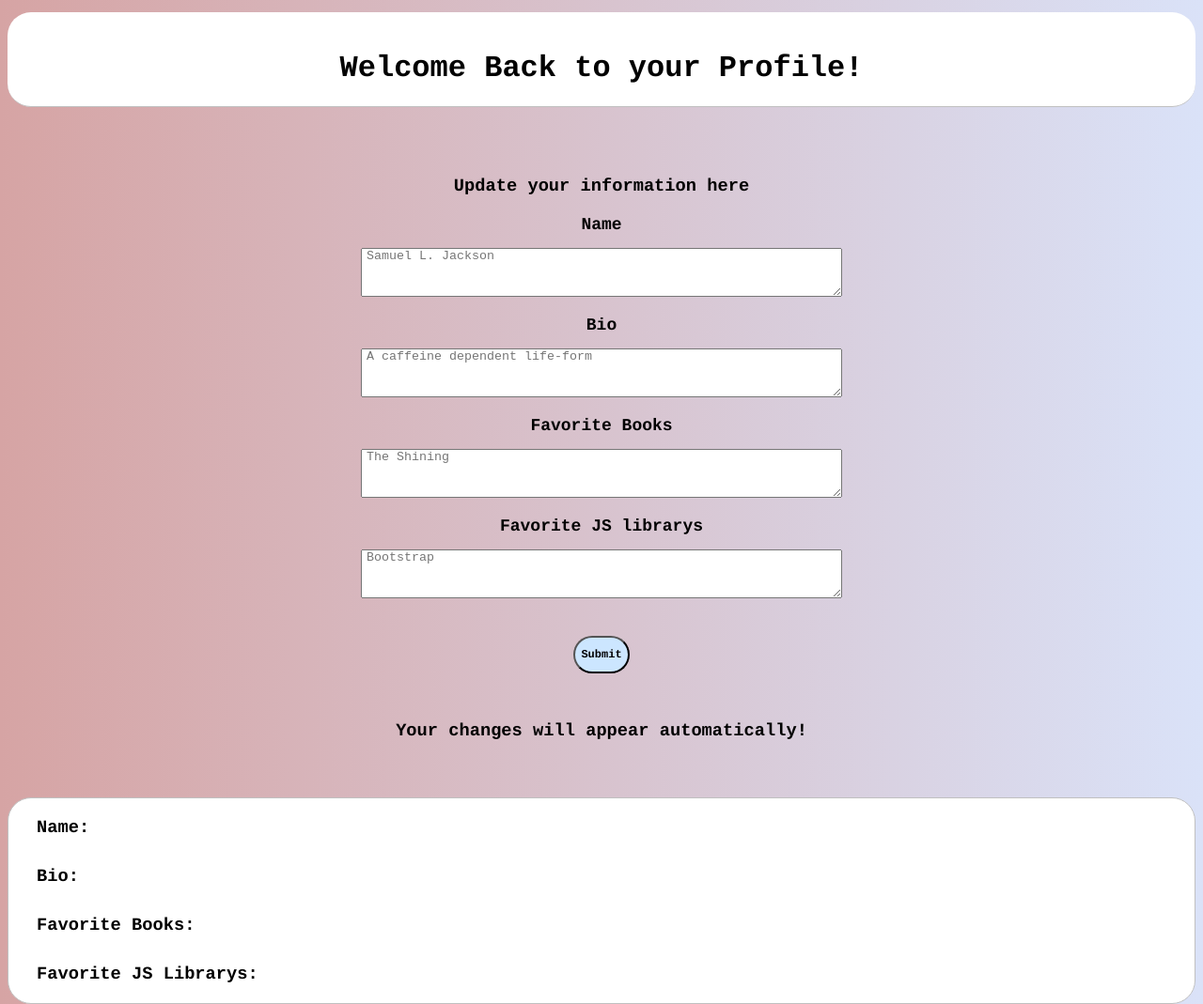
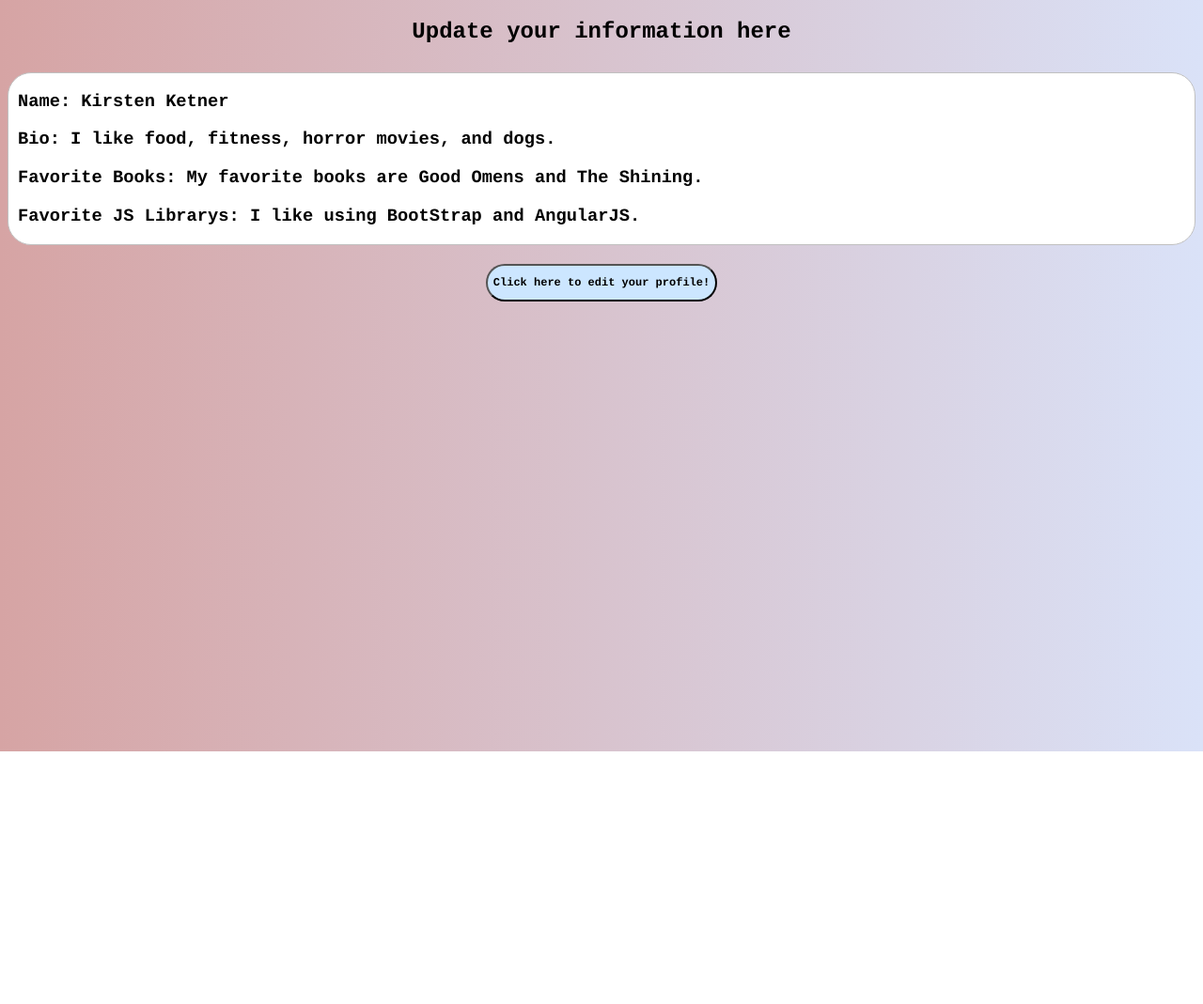
Before and after one commit to KKetner87/js-basics, a plain HTML site: page ng.hide/hide.html in a window 1280 px wide. Shown: the top 1069 px of the page at 94% size. After the commit the page ends 800 px from the top, so only its background shows below. Drawn offline with nearby package versions, Linux system fonts and the light colour scheme.

Commit message:
finished ng.hide

```diff
--- a/ng.hide/hide.css
+++ b/ng.hide/hide.css
@@ -24,18 +24,6 @@ label {
 }
 
 
-.jumbotron {
-  display: block;
-  text-align: center;
-  border-bottom: 1px solid silver;
-  background-color: white;
-  height: 80px;
-  margin-top: 1%;
-  margin-bottom: 5%;
-  padding-top:20px;
-  border-radius: 25px;
-}
-
 .header {
   display: block;
   text-align: center;
@@ -49,12 +37,14 @@ label {
 
 .userProfile {
   margin-top: 20px;
+  padding-left: 10px;
   background-color: white;
   border: 1px solid silver;
   border-radius: 25px;
+  text-align: left;
 }
 
-h3 {
+h2 {
   padding: 10px 10px;
   margin: 10px 20px;
 }
--- a/ng.hide/hide.html
+++ b/ng.hide/hide.html
@@ -14,82 +14,61 @@
 
 <body ng-controller="user as userForm">
 
-<div class="jumbotron">
-  <h1>Welcome Back to your Profile!</h1>
-  <p><a class="btn btn-primary btn-lg"></a></p>
-</div>
-
-
-<!-- The form that the user will use to update their info  -->
-<!--     style="display:none" -->
 <div class="form_edit">
- <h3 class="header">
-    Update your information here
- </h3>
-<form class="form-horizontal" role="form">
+ <h2 class="header">Update your information here</h2>
+<form class="form-horizontal" role="form" ng-show="update">
   <div class="form-group">
     <label for="inputName3" class="col-sm-2 control-label">Name</label>
     <div class="col-sm-3">
-      <textarea class="form-control" rows="3" placeholder="Samuel L. Jackson" ng-model="userInfo.name"></textarea>
+      <textarea ng-model="userForm.name"class="form-control" rows="3" placeholder="Samuel L. Jackson" ></textarea>
     </div>
   </div>
   <div class="form-group">
     <label for="inputEmail3" class="col-sm-2 control-label">Bio</label>
     <div class="col-sm-3">
-     <textarea class="form-control" rows="3" placeholder="A caffeine dependent life-form" ng-model="userInfo.bio"></textarea>
+     <textarea ng-model="userForm.bio" class="form-control" rows="3" placeholder="A caffeine dependent life-form" ></textarea>
     </div>
   </div>
   <div class="form-group">
     <label for="inputPassword3" class="col-sm-2 control-label">Favorite Books</label>
     <div class="col-sm-3">
-      <textarea class="form-control" rows="3" placeholder="The Shining" ng-model="userInfo.book"></textarea>
+      <textarea ng-model="userForm.favBooks" class="form-control" rows="3" placeholder="The Shining" ></textarea>
     </div>
   </div>
   <div class="form-group">
     <label for="inputEmail3" class="col-sm-2 control-label">Favorite JS librarys</label>
     <div class="col-sm-3">
-      <textarea class="form-control" rows="3" placeholder="Bootstrap" ng-model="userInfo.favLibrary"></textarea>
+      <textarea ng-model="userForm.favLibrary" class="form-control" rows="3" placeholder="Bootstrap"></textarea>
     </div>
   </div>
   <div class="form-group">
     <div class="col-sm-offset-2 col-sm-10">
-      <button id="submit_button" type="submit" class="btn btn-success">Submit</button>
-    </div>
   </div>
-      <h3 class="footer">
-    Your changes will appear automatically!
-  </h3>
+<button id="edit_button" type="button" class="btn btn-info" ng-click="update = !update">Summit your changes!</button>
 </form>
 </div>
 
 
+
 <!-- Your user profile that will be updated when the form above is used   -->
-
 <div class="userProfile">
   <div>
-  <h3>
-   Name:{{userInfo.name}}
-  </h3>
+  <h3>Name: {{userForm.name}}</h3>
 </div>
   <div>
-  <h3>
-    Bio:{{userInfo.bio}}
-  </h3>
+  <h3>Bio: {{userForm.bio}}</h3>
 </div>
   <div>
-  <h3>
-    Favorite Books:{{userInfo.favBooks}}
-  </h3>
+  <h3>Favorite Books: {{userForm.favBooks}}</h3>
 </div>
   <div>
-  <h3>
-    Favorite JS Librarys:{{userInfo.favLibrary}}
-  </h3>
+  <h3>Favorite JS Librarys: {{userForm.favLibrary}}</h3>
 </div>
   </div>
 
-<button id="edit_button" type="button" class="btn btn-info">Click here to edit your profile!</button>
+<button id="edit_button" type="button" class="btn btn-info" ng-click="update = !update">Click here to edit your profile!</button>
+
+
 
 </body>
-
 </html>
--- a/ng.hide/hide.js
+++ b/ng.hide/hide.js
@@ -9,21 +9,19 @@ userCtrl.$inject = [];
 function userCtrl() {
   var userForm = this;
   console.log("it works!");
+
+  //   userForm.userInfo = [
+  //     {
+  //       name: 'Kirsten Ketner',
+  //       bio: 'I like food, fitness, horror movies, and dogs.',
+  //       favBooks: 'My favorite books are Good Omens and The Shining.',
+  //       favLibrary: 'I like using BootStrap and AngularJS.'
+  //     }
+  //     ];
+  // }
+
+  userForm.name= 'Kirsten Ketner';
+  userForm.bio='I like food, fitness, horror movies, and dogs.';
+  userForm.favBooks= 'My favorite books are Good Omens and The Shining.';
+  userForm.favLibrary= 'I like using BootStrap and AngularJS.';
 }
-
-function userForm() {
-
-
-  var userInfo = [
-    {
-      name: "Kirsten Ketner",
-      bio: "I like food, fitness, and dogs.",
-      favBooks: "My favorite books are Good Omens, Harry Potter series, and The Shining.",
-      favLibrary: "I like using BootStrap and AngularJS."
-    },
-  ]
-
-  return {
-    updatedInfo: userInfo,
-  }
-}
```
Also changed, not shown: ng.hide/hide.edit.js (deleted), ng.hide/hide.main.js (deleted).
